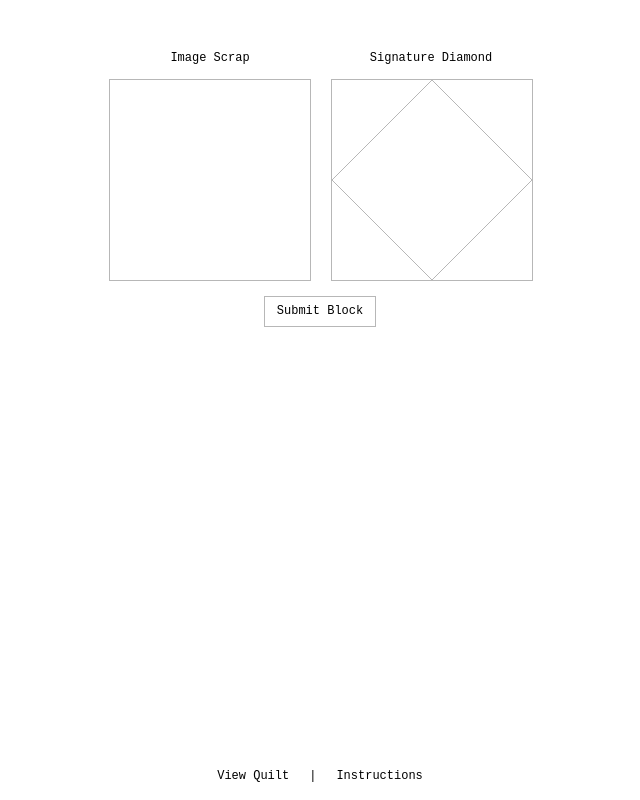
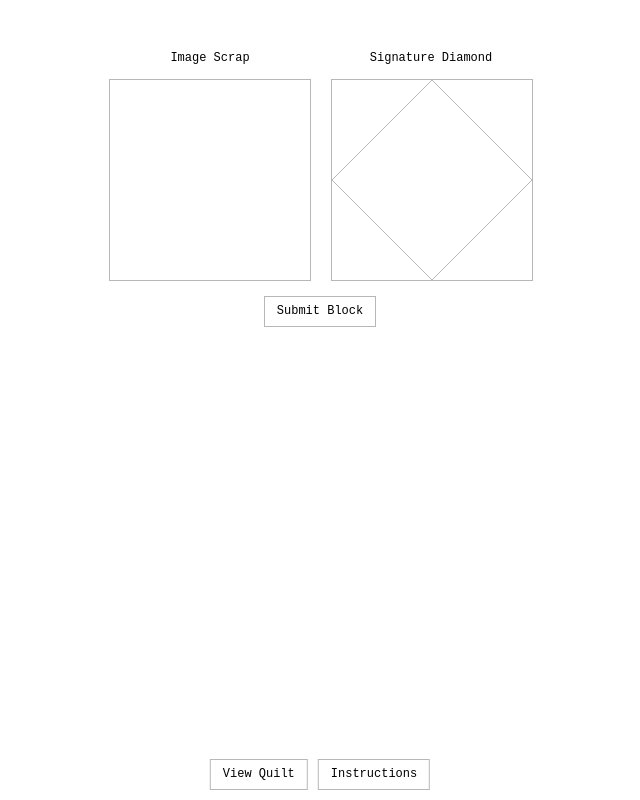
Before and after one commit to marlss7/signature-quilt, a plain HTML site: page submit.html in a window 1280 px wide. Shown: the whole page, without its empty margins (320-960 px from the left). Drawn offline with Linux system fonts and the light colour scheme.

Commit message:
Update submit.html

```diff
--- a/submit.html
+++ b/submit.html
@@ -72,18 +72,21 @@
   bottom: 10px;
   left: 50%;
   transform: translateX(-50%);
-      background: rgba(255, 255, 255, 0.8);
-      padding: 5px 10px;
-      font-family: monospace;
   display: flex;
   gap: 10px;
-      align-items: center;
+  z-index: 9999;
 }
 
-    .links a {
+.link-block {
+  display: inline-block;
+  padding: 6px 12px;
+  background: rgba(255, 255, 255, 0.9);
+  border: 1px solid #b7b7b7;
+  font-family: monospace;
+  font-size: 12px;
+  text-decoration: none;
   color: #000;
-      text-decoration: none;
-      margin: 0 5px;
+  text-align: center;
 }
   </style>
 </head>
@@ -109,8 +112,8 @@
   <button onclick="submitBlock()">Submit Block</button>
 
 <div class="links">
-    <a href="index.html">View Quilt</a> <span class="separator">|</span>
-    <a href="instructions.html">Instructions</a>
+  <a href="index.html" class="link-block">View Quilt</a>
+  <a href="instructions.html" class="link-block">Instructions</a>
 </div>
 
   <script>
```
Lines whose indentation alone changed are shown as unchanged.
